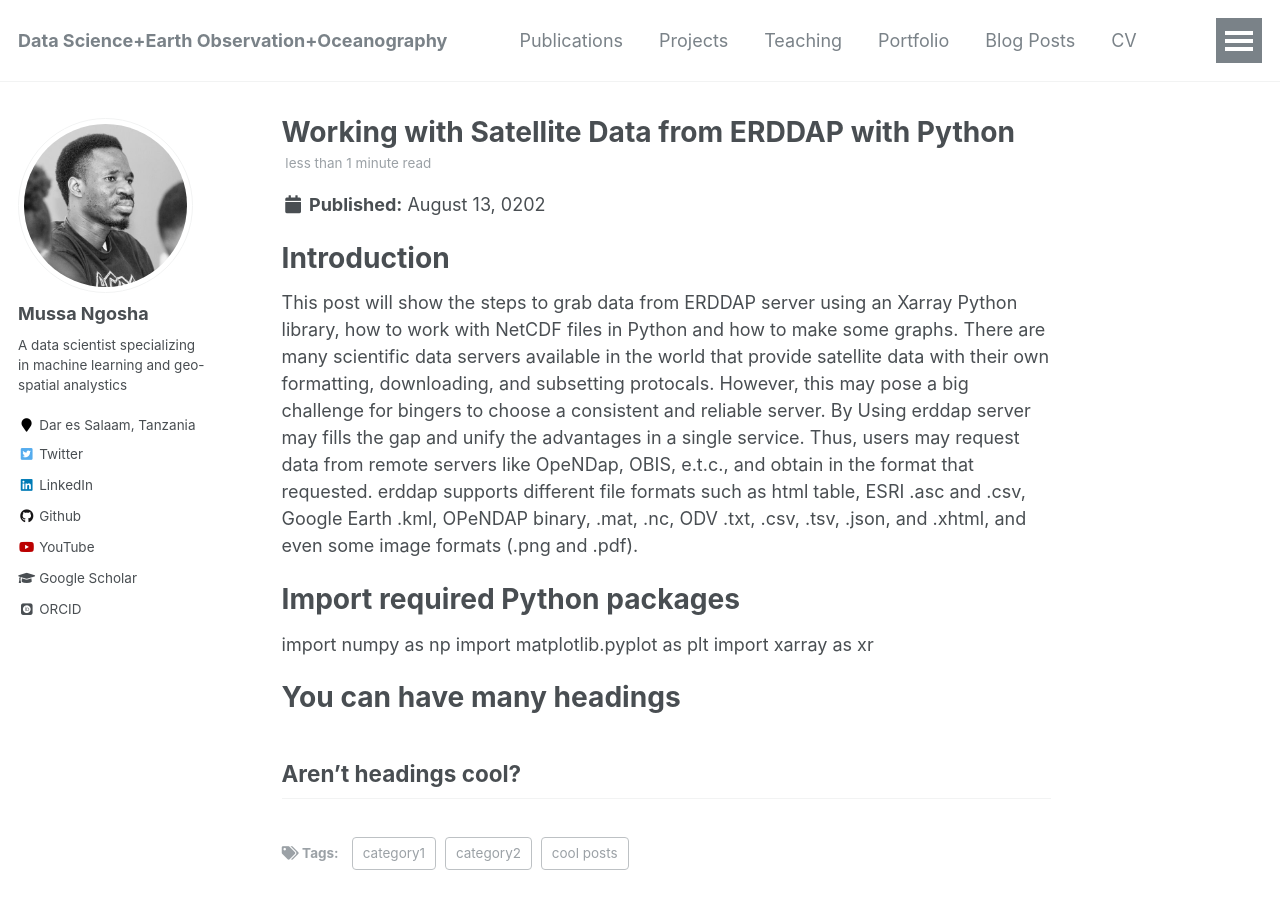
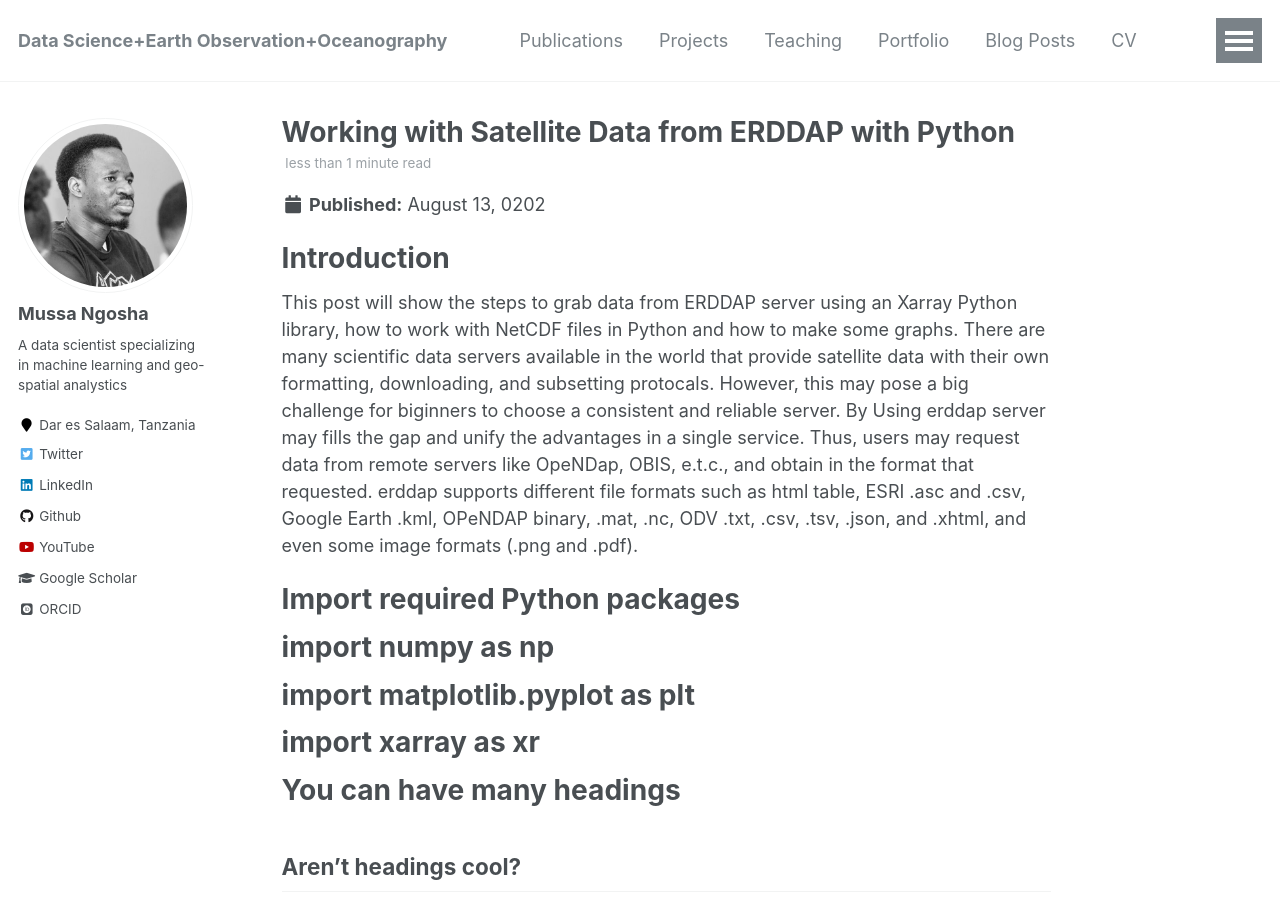
Before and after one commit to NgoshaJr/ngoshajr.github.io, a Jekyll site: the page built from _posts/2012-08-14-blog-post-1.md, in a window 1280 px wide and 900 px high. Built offline with Jekyll 4.4.1, drawn with Linux system fonts in a browser that asks for light colours; some web fonts are replaced.

Commit message:
Update 2012-08-14-blog-post-1.md

```diff
--- a/_posts/2012-08-14-blog-post-1.md
+++ b/_posts/2012-08-14-blog-post-1.md
@@ -11,14 +11,14 @@ tags:
 Introduction
 ======
 This post will show the steps to grab data from ERDDAP server using an Xarray Python library, how to work with NetCDF files in Python and how to make some graphs.
-There are many scientific data servers available in the world that provide satellite data with their own formatting, downloading, and subsetting protocals. However, this may pose a big challenge for bingers to choose a consistent and reliable server. By Using erddap server may fills the gap and unify the advantages in a single service. Thus, users may request data from remote servers like OpeNDap, OBIS, e.t.c., and obtain in the format that requested. erddap supports different file formats such as html table, ESRI .asc and .csv, Google Earth .kml, OPeNDAP binary, .mat, .nc, ODV .txt, .csv, .tsv, .json, and .xhtml, and even some image formats (.png and .pdf).
+There are many scientific data servers available in the world that provide satellite data with their own formatting, downloading, and subsetting protocals. However, this may pose a big challenge for biginners to choose a consistent and reliable server. By Using erddap server may fills the gap and unify the advantages in a single service. Thus, users may request data from remote servers like OpeNDap, OBIS, e.t.c., and obtain in the format that requested. erddap supports different file formats such as html table, ESRI .asc and .csv, Google Earth .kml, OPeNDAP binary, .mat, .nc, ODV .txt, .csv, .tsv, .json, and .xhtml, and even some image formats (.png and .pdf).
 
 
 Import required Python packages
 ======
-import numpy as np
-import matplotlib.pyplot as plt
-import xarray as xr
+# import numpy as np
+# import matplotlib.pyplot as plt
+# import xarray as xr
 
 You can have many headings
 ======
```
